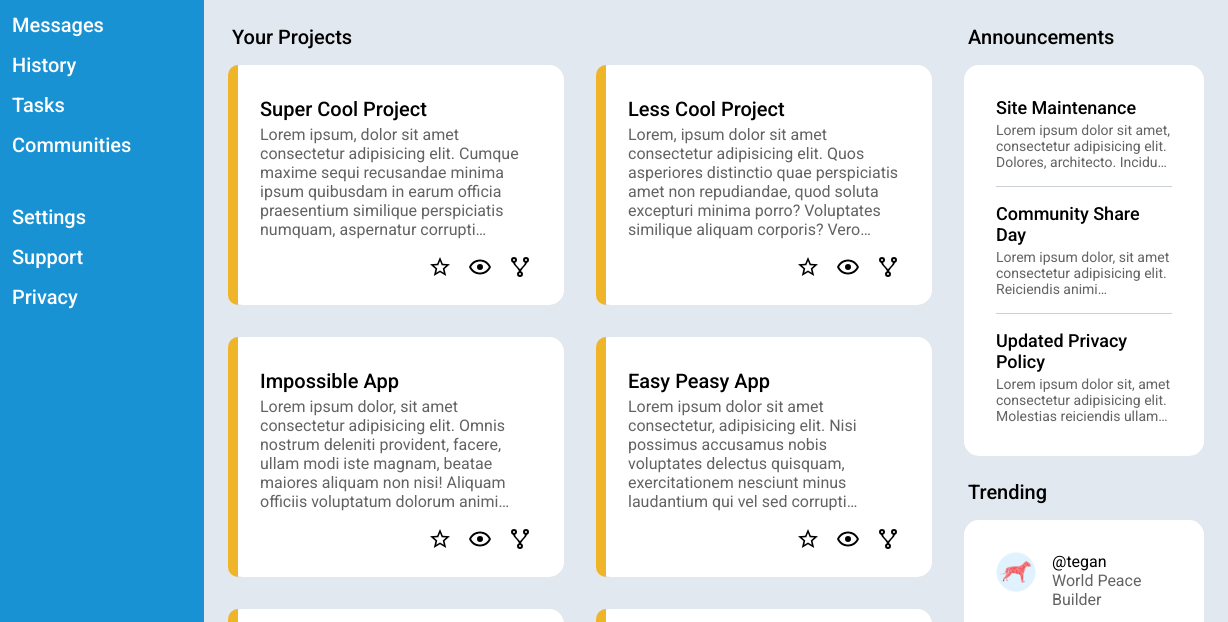
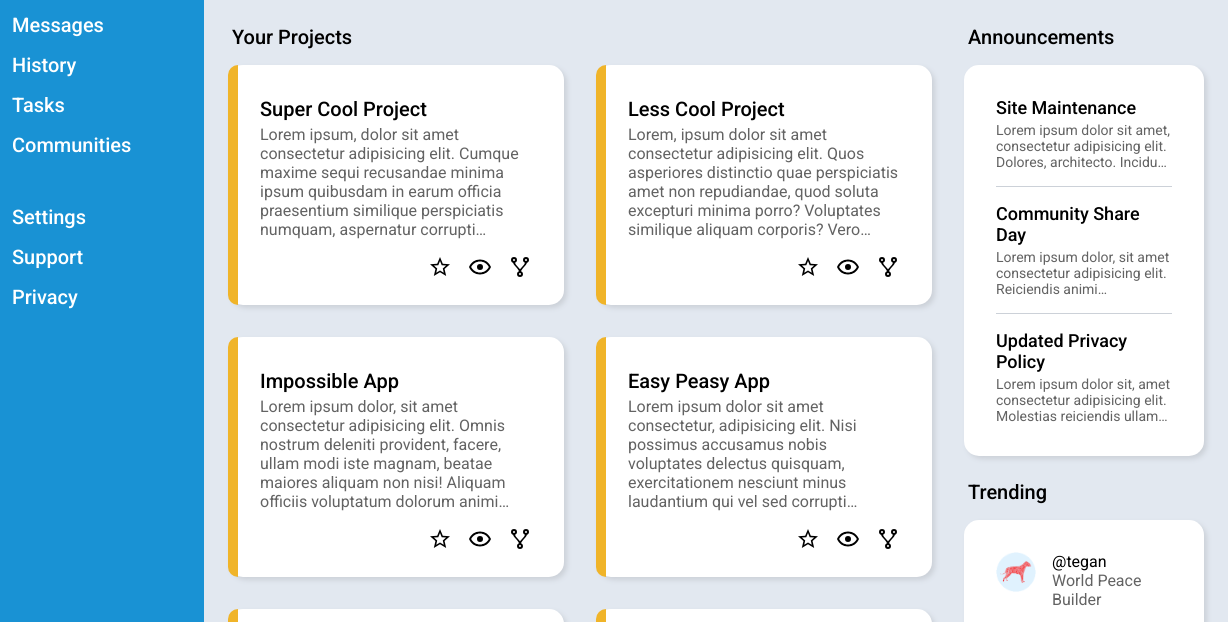
Before and after one commit to c-auri/top-dashboard, a website built with Parcel: page src/index.html in a window 1280 px wide. Shown: the part 175-797 px from the top of the page, 52-1280 px from the left. Built offline with nearby package versions, Linux system fonts and the light colour scheme; files whose address does not match are found by name.

Commit message:
Add shadows

```diff
--- a/src/scss/colors.scss
+++ b/src/scss/colors.scss
@@ -1,5 +1,6 @@
 @use "./abstracts" as *;
 
+body,
 main {
     background-color: var(--clr-light-gray);
 }
--- a/src/scss/components.scss
+++ b/src/scss/components.scss
@@ -49,6 +49,9 @@ button {
 }
 
 .secondary-header {
+    box-shadow: 2px 2px 3px var(--clr-medium-gray);
+    margin-bottom: 1rem;
+
     label {
         cursor: pointer;
     }
@@ -65,3 +68,7 @@ button {
         }
     }
 }
+
+.card {
+    box-shadow: 3px 3px 5px var(--clr-medium-gray);
+}
--- a/src/scss/layout.scss
+++ b/src/scss/layout.scss
@@ -135,7 +135,7 @@ main,
 }
 
 main {
-    padding: 2rem 1rem;
+    padding: 1rem 1rem;
 }
 
 .main {
```
